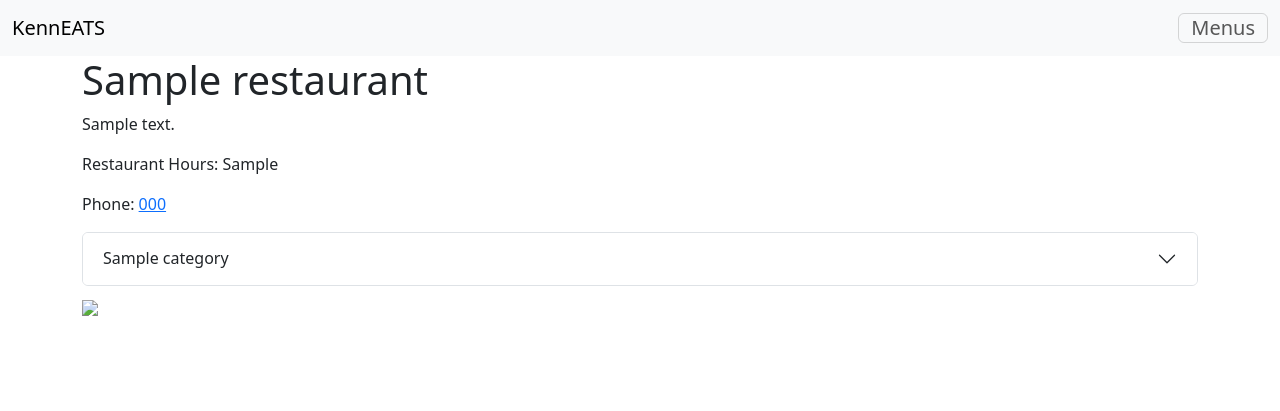
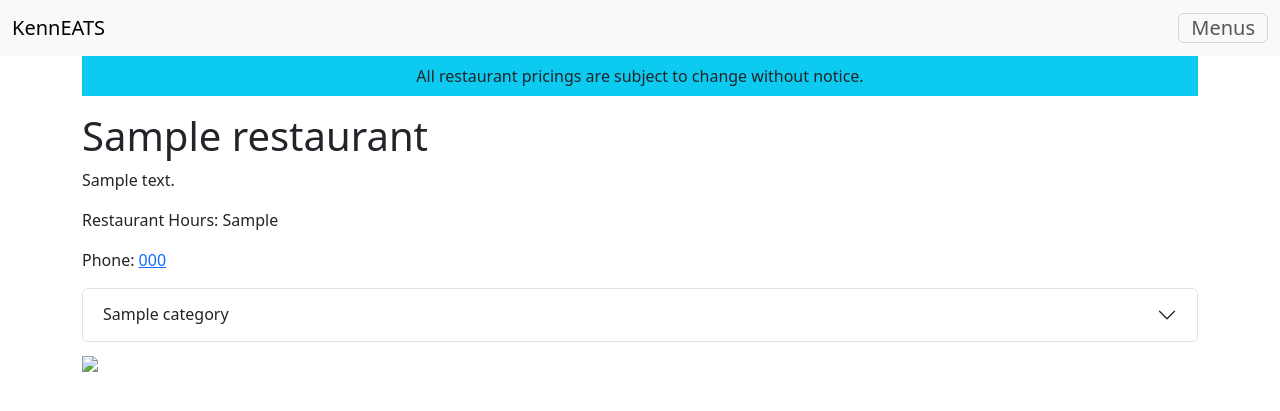
Before and after one commit to adostacey/menu-app, a Django app: template templates/menu.html in a window 1280 px wide. Shown: the top 411 px of the page. Run offline with Django 3.2, Linux system fonts and the light colour scheme; the template is opened without the code that fills it: most values are stand-ins (such as "Sample title", 1, 10 or a date in 2020).

Commit message:
Add disclaimer

```diff
--- a/templates/menu.html
+++ b/templates/menu.html
@@ -3,6 +3,7 @@
     {{ restaurant.name }}
 {% endblock title %}
 {% block content %}
+    <p class="bg-info text-center p-2">All restaurant pricings are subject to change without notice.</p>
     <h1>{{ restaurant.name }}</h1>
     <blockquote>
         {{ restaurant.description }}
```
